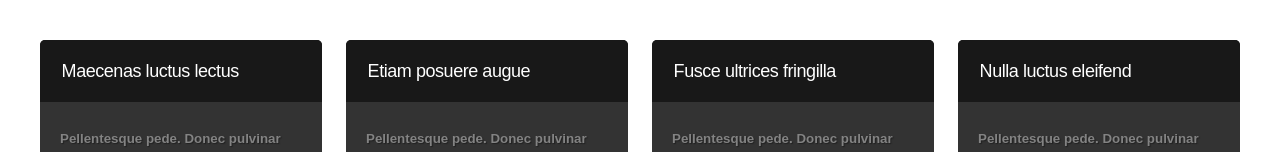
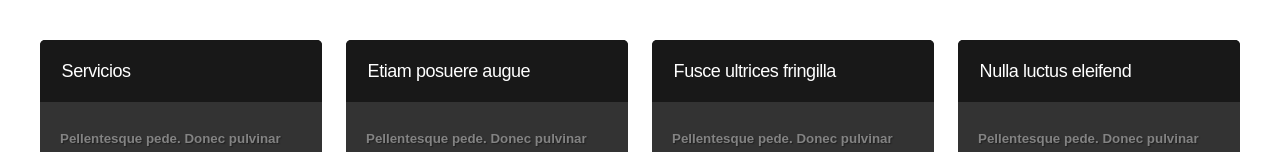
Before and after one commit to piltrafilla/cursogit, a plain HTML site: page servicios.html in a window 1280 px wide. Shown: the part 623-775 px from the top of the page. Drawn offline with Linux system fonts and the light colour scheme.

Commit message:
Ajustando title

```diff
--- a/servicios.html
+++ b/servicios.html
@@ -42,7 +42,7 @@
 				<div class="3u">
 					<section>
 						<div class="mbox-style">
-							<h2 class="title">Maecenas luctus lectus</h2>
+							<h2 class="title">Servicios</h2>
 							<div class="content">
 								<p class="subtitle">Pellentesque pede. Donec pulvinar metus. In eu odio at lectus  mollis. </p>
 								<p>Pellentesque viverra vulputate enim. Aliquam erat volutpat. Pellentesque tristique ante ut risus. Quisque dictum.</p>
```
